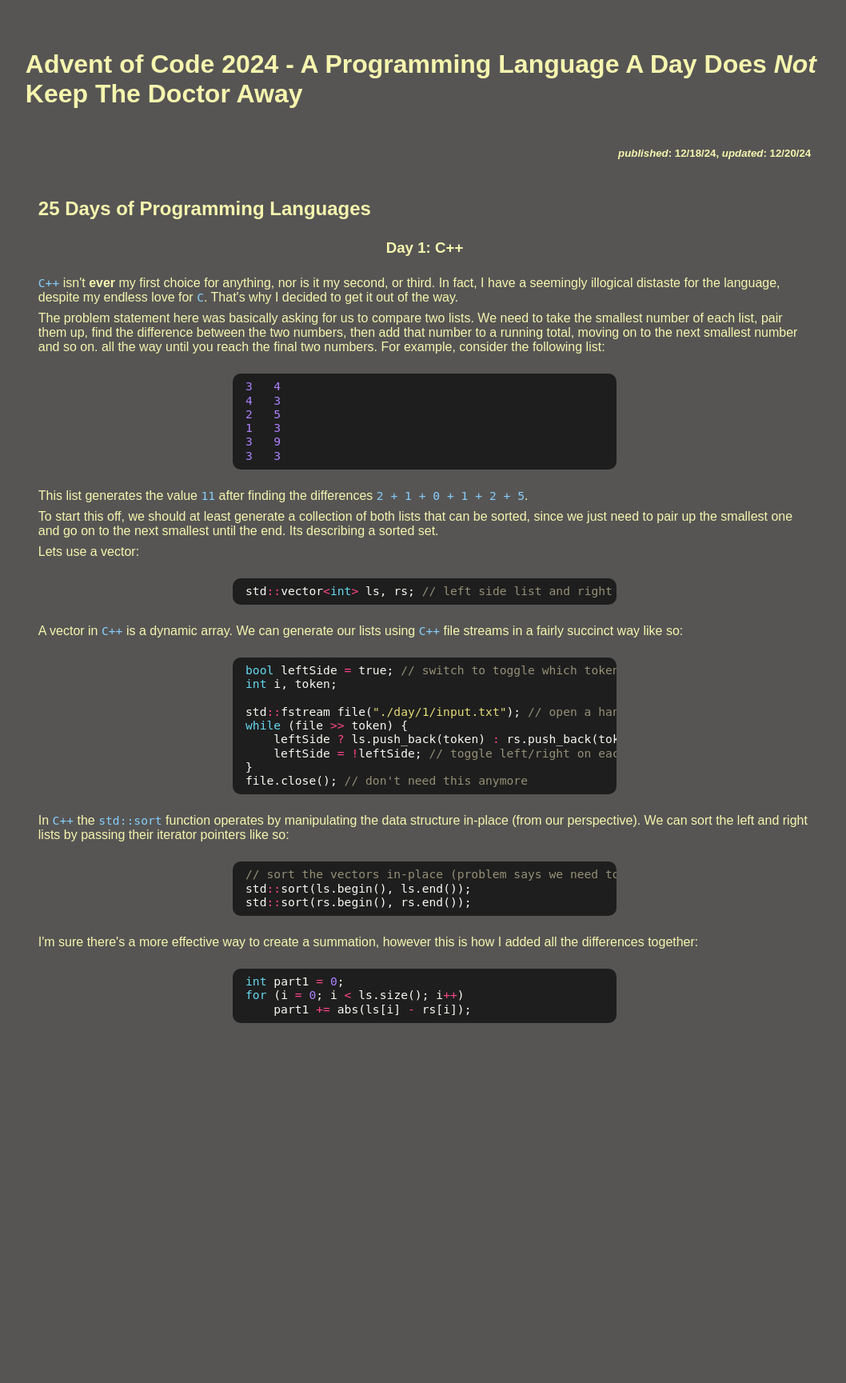
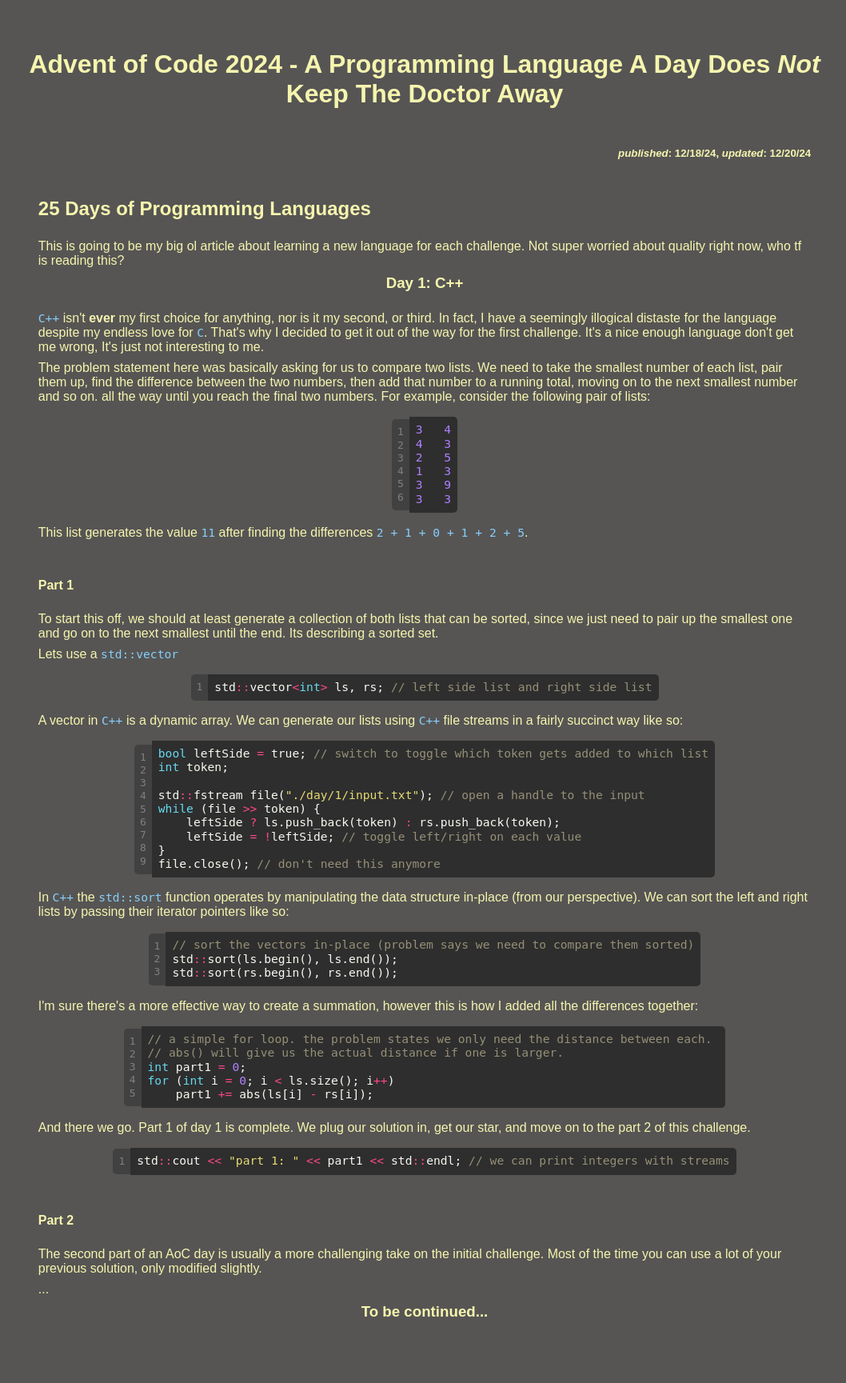
Before and after one commit to Barkerprooks/coredumped.info, a Flask app: page /blog/241218 in a window 1280 px wide. Shown: the part 41-1770 px from the top of the page at 80% size, without its empty margins (109-1167 px from the left). Before the commit the page ends 1320 px from the top, so only its background shows below. Run offline with Flask 3, Linux system fonts and the light colour scheme.

Commit message:
some edits

```diff
--- a/app.py
+++ b/app.py
@@ -25,7 +25,11 @@ def load_blog_post(date: int):
     filepath = f"static/blog/{date}.md"
     with open(filepath) as file:
         return (
-            markdown.markdown(file.read(), extensions=["codehilite"]),
+            markdown.markdown(
+                file.read(),
+                extensions=["codehilite"],
+                extension_configs={"codehilite": {"linenums": True}},
+            ),
             datetime.datetime.fromtimestamp(os.stat(filepath).st_mtime),
         )
 
--- a/static/blog/241218.md
+++ b/static/blog/241218.md
@@ -1,15 +1,19 @@
 # Advent of Code 2024 - A Programming Language A Day Does _Not_ Keep The Doctor Away
 #####  _published_: 12/18/24, _updated_: 12/20/24
 ## 25 Days of Programming Languages
+This is going to be my big ol article about learning a new language for each challenge.
+Not super worried about quality right now, who tf is reading this?
 ### Day 1: C++
 `C++` isn't __ever__ my first choice for anything, nor is it my second, or third. In fact,
-I have a seemingly illogical distaste for the language, despite my endless love for `C`.
-That's why I decided to get it out of the way.
+I have a seemingly illogical distaste for the language despite my endless love for `C`.
+That's why I decided to get it out of the way for the first challenge. It's a nice enough
+language don't get me wrong, It's just not interesting to me.
 
 The problem statement here was basically asking for us to compare two lists. We need to
 take the smallest number of each list, pair them up, find the difference between the two
 numbers, then add that number to a running total, moving on to the next smallest number
-and so on. all the way until you reach the final two numbers. For example, consider the following list:
+and so on. all the way until you reach the final two numbers. For example, consider the
+following pair of lists:
 
     3   4
     4   3
@@ -20,11 +24,12 @@ and so on. all the way until you reach the final two numbers. For example, consi
 
 This list generates the value `11` after finding the differences `2 + 1 + 0 + 1 + 2 + 5`.
 
+#### Part 1
 To start this off, we should at least generate a collection of both lists that can be
 sorted, since we just need to pair up the smallest one and go on to the next smallest
 until the end. Its describing a sorted set.
 
-Lets use a vector:
+Lets use a `std::vector`
 
     :::c++
     std::vector<int> ls, rs; // left side list and right side list
@@ -34,7 +39,7 @@ in a fairly succinct way like so:
 
     :::c++
     bool leftSide = true; // switch to toggle which token gets added to which list
-    int i, token;
+    int token;
 
     std::fstream file("./day/1/input.txt"); // open a handle to the input
     while (file >> token) {
@@ -56,6 +61,22 @@ I'm sure there's a more effective way to create a summation, however this is how
 all the differences together:
 
     :::c++
+    // a simple for loop. the problem states we only need the distance between each.
+    // abs() will give us the actual distance if one is larger.
     int part1 = 0;
-    for (i = 0; i < ls.size(); i++)
+    for (int i = 0; i < ls.size(); i++)
         part1 += abs(ls[i] - rs[i]);
+
+And there we go. Part 1 of day 1 is complete. We plug our solution in, get our star, and
+move on to the part 2 of this challenge.
+
+    :::c++
+    std::cout << "part 1: " << part1 << std::endl; // we can print integers with streams
+
+#### Part 2
+The second part of an AoC day is usually a more challenging take on the initial challenge.
+Most of the time you can use a lot of your previous solution, only modified slightly.
+
+...
+
+### To be continued...
--- a/static/css/post.css
+++ b/static/css/post.css
@@ -9,8 +9,6 @@
 #post p {
     margin: 8px 16px;
 }
-
-#post
 
 #post h1, h3 {
     margin: 0 0 24px 0;
@@ -25,13 +23,23 @@
     text-align: right;
 }
 
-#post pre {
-    background: #1e1e1e;
-    border-radius: 10px;
+#post .codehilitetable {
+    border-collapse: collapse;
+    margin: 16px auto;
+}
+
+#post .linenos pre {
+    background: #414141;
+    padding: 8px 2px;
+    color: grey;
+    border-radius: 5px 0 0 5px;
+}
+
+#post .code pre {
+    background: #2e2e2e;
     overflow: scroll;
-    margin: 24px auto;
-    width: 480px;
-    padding: 8px 16px;
+    padding: 8px;
+    border-radius: 0 5px 5px 0;
 }
 
 @media screen and (max-width: 1536px) {
@@ -59,7 +67,7 @@
     #post {
         margin: 10% 0%;
     }
-    #post pre {
+    #post .code pre {
         width: 300px;
     }
 }
--- a/static/css/styles.css
+++ b/static/css/styles.css
@@ -3,7 +3,7 @@
 * {
     margin: 0;
     padding: 0;
-    box-sizing: border-box;
+    box-sizing: content-box;
 }
 
 a, button {
@@ -30,7 +30,6 @@ nav a {
 }
 
 nav div a {
-    font-family: Arial, sans-serif;
     font-size: 14pt;
     margin: 0 4px;
 }
--- a/templates/blog.j2
+++ b/templates/blog.j2
@@ -9,7 +9,6 @@
     {% for post, (title, date) in posts.items() %}
         <li class="blog-post-item">
             {{title}}
-            <p class="blog-post-date">created: {{ date }}, updated {{ modified }}</p>
             <div class="blog-post-link">
                 <a href="/blog/{{post}}">view</a>
                 <span>-</span>
```
Also changed, not shown: static/css/blog.css (+4 -4 lines).
